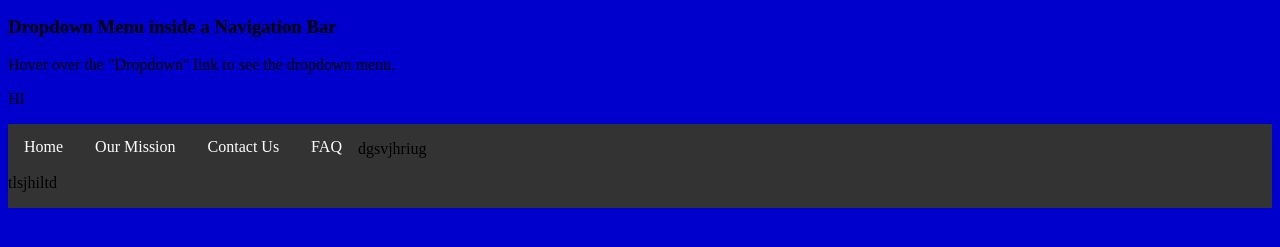
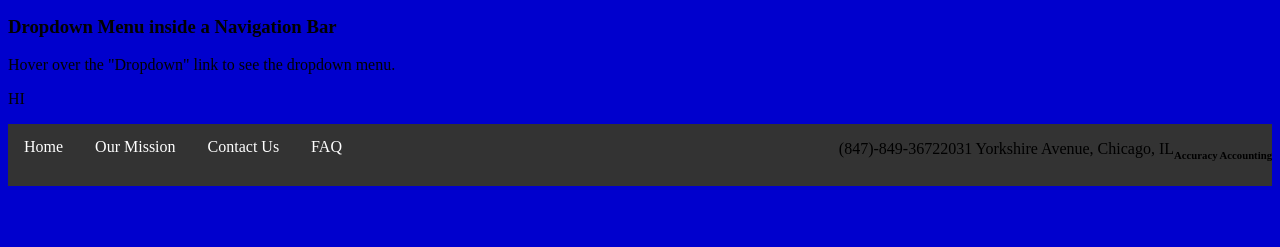
Before and after one commit to AccuracyAccounting18/WTHSWebDes, a plain HTML site: page index.html in a window 1280 px wide. Shown: the part 129-376 px from the top of the page. Drawn offline with Linux system fonts and the light colour scheme.

Commit message:
Add files via upload

```diff
--- a/index.html
+++ b/index.html
@@ -38,11 +38,14 @@
 			<li class="nav-bar-item"><a href="mission.html">Our Mission</a></li>
 			<li><a href="contact.html">Contact Us</a></li>
 			<li><a href="faq.html">FAQ</a></li>
-			<p>
-			dgsvjhriug
+			<h6 class="contacts">
+				Accuracy Accounting
+			</h6>
+			<p class="contacts">
+				2031 Yorkshire Avenue, Chicago, IL
 			</p>
-			<p>
-			tlsjhiltd
+			<p class="contacts">
+			(847)-849-3672
 			</p>
 		</ul>
 	</body>
--- a/style.css
+++ b/style.css
@@ -58,4 +58,7 @@ li.dropdown {
 	text-align:center;
 
 	}
+.contacts
+{
+	float:right;
 }
```
